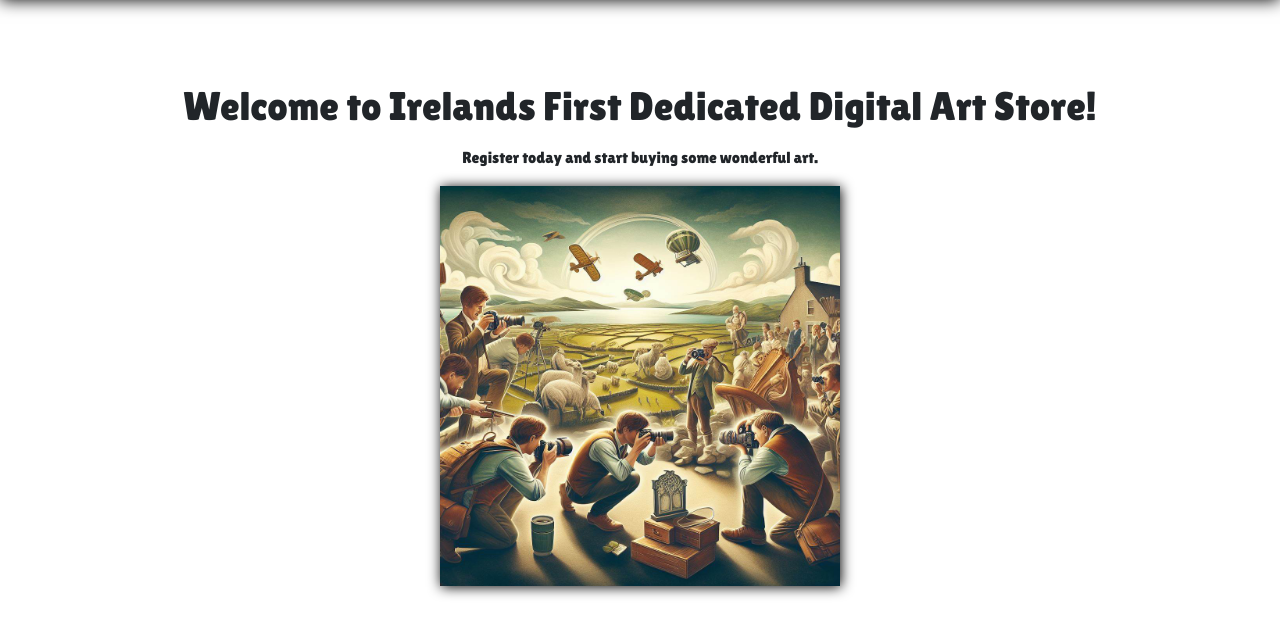
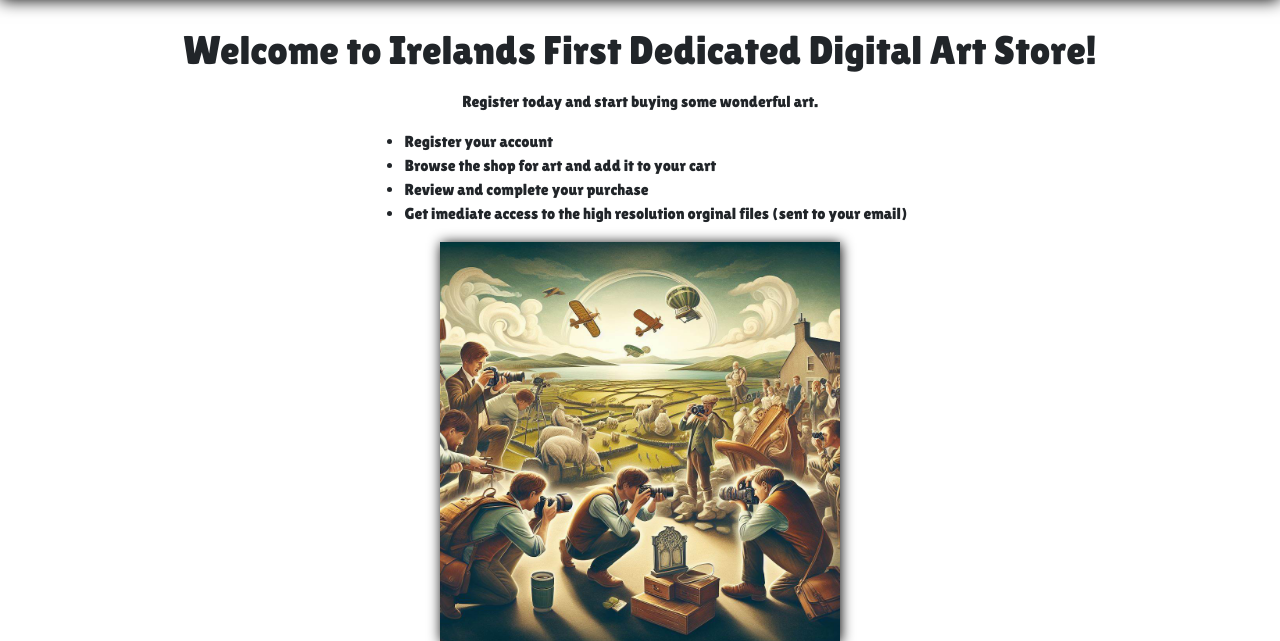
Before and after one commit to Will-Griffiths-Ireland/Emerald-Eye, a Django app: page / in a window 1280 px wide. Shown: the part 99-740 px from the top of the page. Run offline with Django 4.2, Linux system fonts and the light colour scheme; parts of the project's set-up code (start-up, migrations or seed data) failed here and were passed over; some libraries are stand-ins or nearby versions.

Commit message:
Fix - Typos and a few html issue

```diff
--- a/shop/templates/includes/header.html
+++ b/shop/templates/includes/header.html
@@ -2,7 +2,7 @@
 <header>
     <nav class="navbar navbar-expand-lg navbar-light bg-light">
   <div class="container-fluid">
-    <img class="nav_logo" src="{% static 'images/logo.webp'%}">
+    <img class="nav_logo" src="{% static 'images/logo.webp'%}" alt="Brand Logo">
     <a class="navbar-brand" href="#">EMERALD EYE</a>
     <button class="navbar-toggler" type="button" data-bs-toggle="collapse" data-bs-target="#navbarSupportedContent" aria-controls="navbarSupportedContent" aria-expanded="false" aria-label="Toggle navigation">
       <span class="navbar-toggler-icon"></span>
@@ -36,7 +36,7 @@
 
         {% if request.user.is_authenticated and request.user.is_staff%}
         <li class="nav-item dropdown">
-          <a class="nav-link dropdown-toggle" href="#" id="navbarDropdown" role="button" data-bs-toggle="dropdown" aria-expanded="false">
+          <a class="nav-link dropdown-toggle" href="#" id="navbarDropdown2" role="button" data-bs-toggle="dropdown" aria-expanded="false">
             Staff Pages
           </a>
           <ul class="dropdown-menu" aria-labelledby="navbarDropdown">
@@ -54,7 +54,7 @@
                         aria-label="Search">
                     <button class="btn btn-outline-primary" type="submit">Search</button>
                 </form>
-      <a href="{% url 'cart' %}"target="_self" rel="noopener" aria-label="Link - Opens list of art selected for purchase"><img class="nav_cart" src="{% static 'images/image_cart.webp'%}" ></a>
+      <a href="{% url 'cart' %} "target="_self" rel="noopener" aria-label="Link - Opens list of art selected for purchase"><img class="nav_cart" src="{% static 'images/image_cart.webp'%}" alt="Cart Image"></a>
     </div>
   </div>
 </nav>
--- a/shop/templates/shop/index.html
+++ b/shop/templates/shop/index.html
@@ -8,8 +8,14 @@
     </h1>
     <div class="container d-flex flex-row flex-wrap justify-content-center fade-in-group">
      <p> Register today and start buying some wonderful art.</p>
+    </div>
+    <ul>
+       <li>Register your account</li>
+       <li>Browse the shop for art and add it to your cart</li>
+       <li>Review and complete your purchase</li>
+       <li>Get imediate access to the high resolution orginal files (sent to your email)</li>
 
-    </div>
+    </ul>
     <img class="splash-image" src="{% static 'images/splash.jpg'%}">
 </div>
 
```
